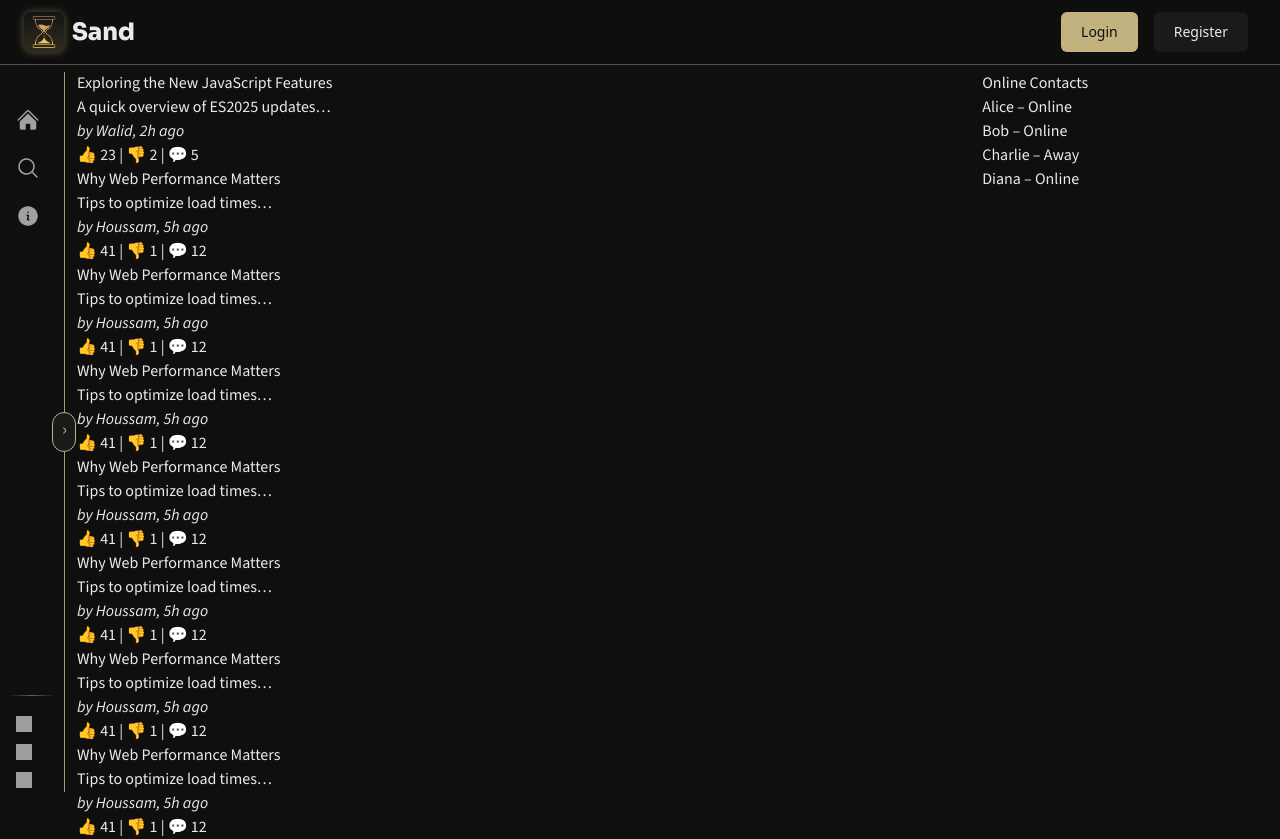
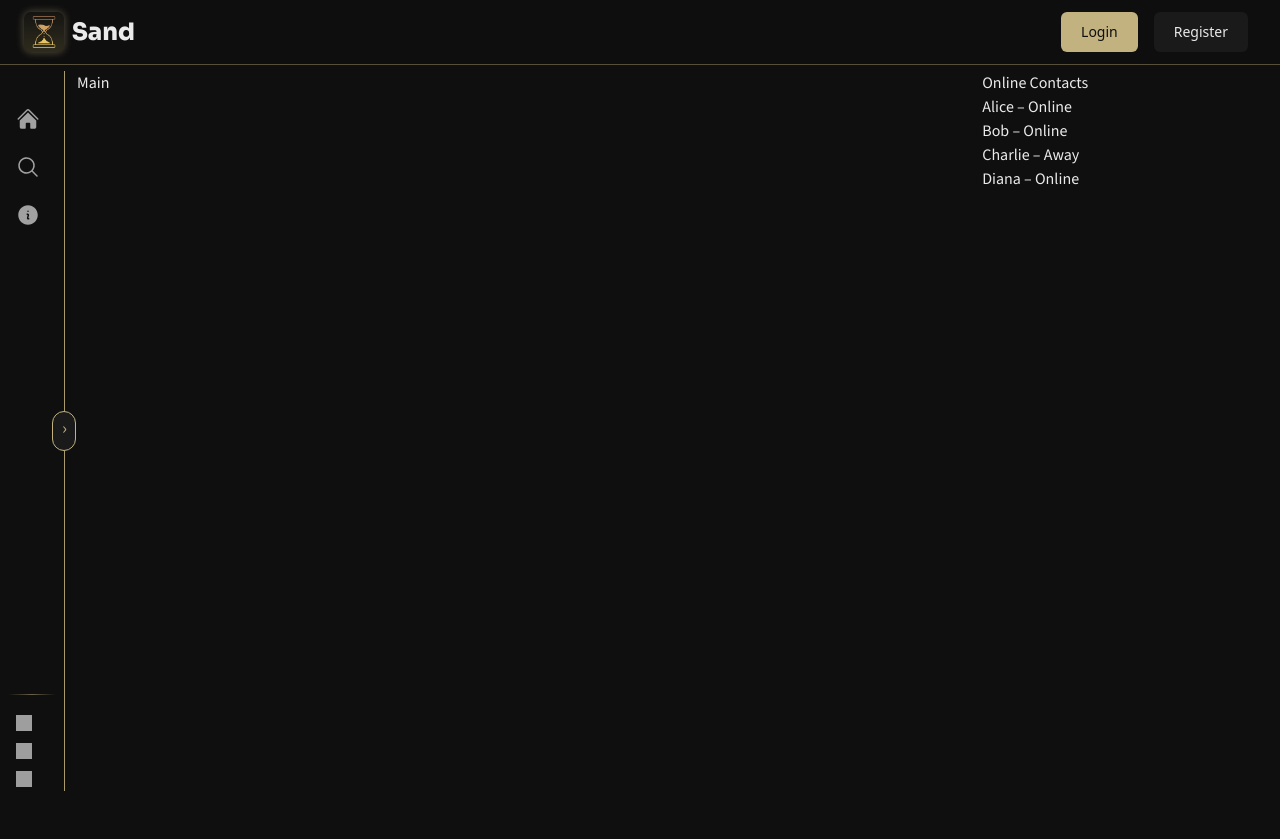
Before and after one commit to wal-z1/Sand, a React (Vite) app: page / in a window 1280 px wide. After the commit the page ends 800 px from the top, so only its background shows below. Built offline with nearby package versions, Linux system fonts and the light colour scheme; no server answers; grey boxes are pictures that could not be loaded.

Commit message:
working on main front

```diff
--- a/src/Comp/Sections/MainSection.jsx
+++ b/src/Comp/Sections/MainSection.jsx
@@ -1,56 +1,6 @@
+import SortButtonsGroups from "../Ui/SortButtonsGroups";
 function MainSection() {
-	return (
-		<div>
-			<h3>Exploring the New JavaScript Features</h3>
-			<p>A quick overview of ES2025 updates…</p>
-			<p>
-				<em>by Walid, 2h ago</em>
-			</p>
-			<p>👍 23 | 👎 2 | 💬 5</p>
-			<h3>Why Web Performance Matters</h3>
-			<p>Tips to optimize load times…</p>
-			<p>
-				<em>by Houssam, 5h ago</em>
-			</p>
-			<p>👍 41 | 👎 1 | 💬 12</p>
-			<h3>Why Web Performance Matters</h3>
-			<p>Tips to optimize load times…</p>
-			<p>
-				<em>by Houssam, 5h ago</em>
-			</p>
-			<p>👍 41 | 👎 1 | 💬 12</p>
-			<h3>Why Web Performance Matters</h3>
-			<p>Tips to optimize load times…</p>
-			<p>
-				<em>by Houssam, 5h ago</em>
-			</p>
-			<p>👍 41 | 👎 1 | 💬 12</p>
-			<h3>Why Web Performance Matters</h3>
-			<p>Tips to optimize load times…</p>
-			<p>
-				<em>by Houssam, 5h ago</em>
-			</p>
-			<p>👍 41 | 👎 1 | 💬 12</p>
-			<h3>Why Web Performance Matters</h3>
-			<p>Tips to optimize load times…</p>
-			<p>
-				<em>by Houssam, 5h ago</em>
-			</p>
-			<p>👍 41 | 👎 1 | 💬 12</p>
-			<h3>Why Web Performance Matters</h3>
-			<p>Tips to optimize load times…</p>
-			<p>
-				<em>by Houssam, 5h ago</em>
-			</p>
-			<p>👍 41 | 👎 1 | 💬 12</p>
-			<h3>Why Web Performance Matters</h3>
-			<p>Tips to optimize load times…</p>
-			<p>
-				<em>by Houssam, 5h ago</em>
-			</p>
-			<p>👍 41 | 👎 1 | 💬 12</p>
-		</div>
-	);
+	return <div>Main</div>;
 }
 
 export default MainSection;
--- /dev/null
+++ b/src/Comp/Ui/SortButtonsGroups.jsx
@@ -0,0 +1,5 @@
+function SortButtonsGroups() {
+	return <div>SortButtonsGroups</div>;
+}
+
+export default SortButtonsGroups;
```
